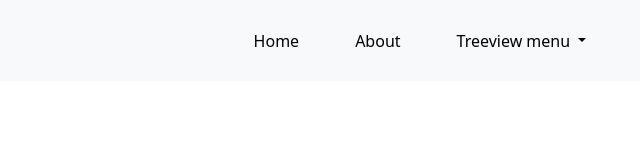
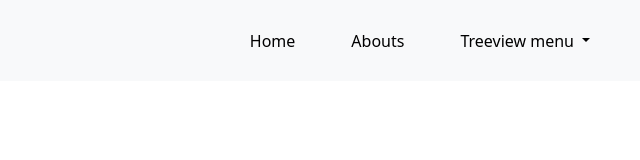
Before and after one commit to Janushankan/evento, a plain HTML site: page test.html in a window 1280 px wide. Shown: the full height of the page, 295-935 px from the left. Drawn offline with nearby package versions, Linux system fonts and the light colour scheme.

Commit message:
first commit

```diff
--- a/test.html
+++ b/test.html
@@ -24,7 +24,7 @@
         <div class="collapse navbar-collapse justify-content-center" id="main_nav">
           <ul class="navbar-nav gap-40">
             <li class="nav-item "> <a class="nav-link text-body-emphasis" href="#">Home </a> </li>
-            <li class="nav-item text-body-emphasis"><a class="nav-link text-body-emphasis" href="#"> About </a></li>
+            <li class="nav-item text-body-emphasis"><a class="nav-link text-body-emphasis" href="#"> Abouts </a></li>
             <li class="nav-item dropdown" id="myDropdown">
               <a class="nav-link dropdown-toggle text-body-emphasis" href="#" data-bs-toggle="dropdown">  Treeview menu  </a>
               <ul class="dropdown-menu">
```
